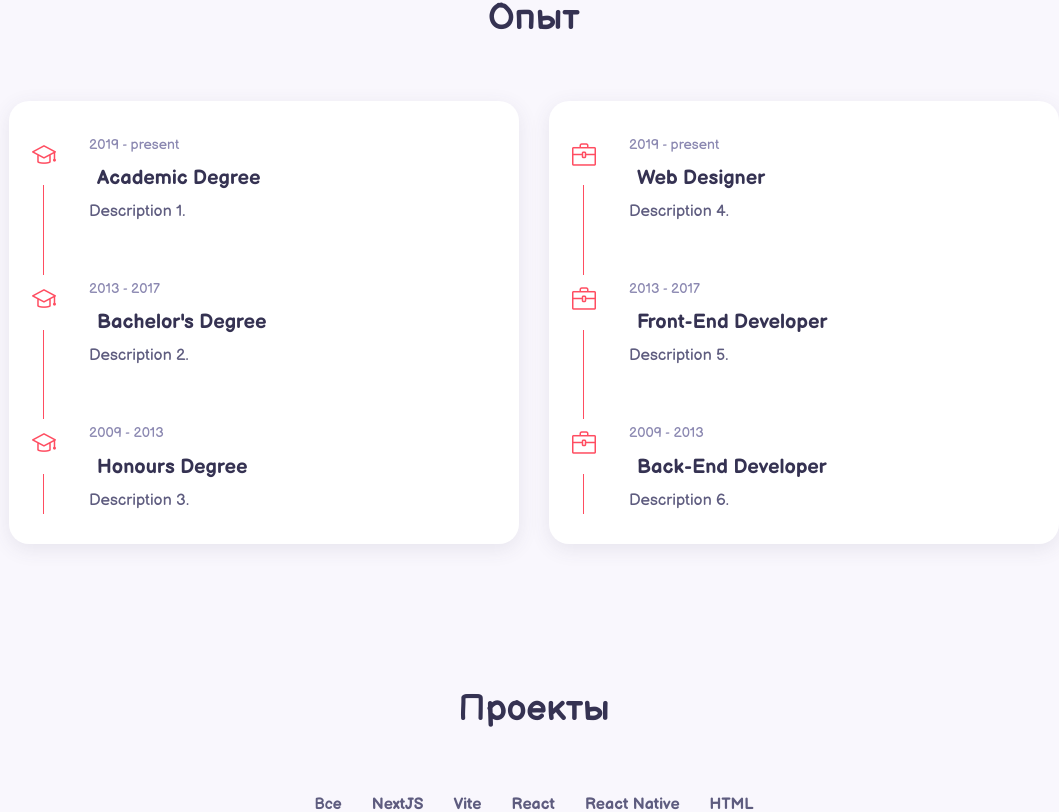
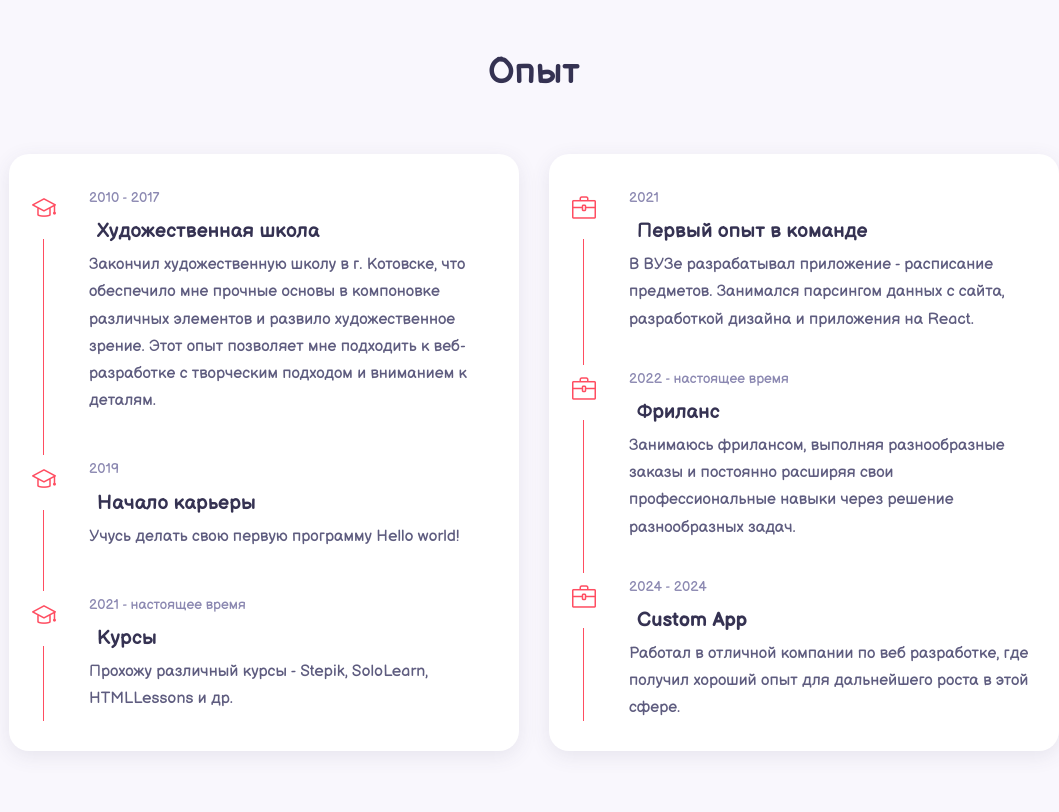
Before and after one commit to JmeTruffle/My-Business-Card, a React (Vite) app: page / in a window 1280 px wide. Shown: the part 2050-2862 px from the top of the page, without its empty margins (161-1220 px from the left). Built offline with nearby package versions, Linux system fonts and the light colour scheme.

Commit message:
added information about myself

```diff
--- a/src/app/data/experience.ts
+++ b/src/app/data/experience.ts
@@ -3,48 +3,53 @@ export const experience = [
     id: 1,
     category: 'Education',
     icon: 'icon-graduation',
-    year: '2019 - present',
-    title: 'Academic Degree',
-    description: 'Description 1.',
+    year: '2010 - 2017',
+    title: 'Художественная школа',
+    description:
+      'Закончил художественную школу в г. Котовске, что обеспечило мне прочные основы в компоновке различных элементов и развило художественное зрение. Этот опыт позволяет мне подходить к веб-разработке с творческим подходом и вниманием к деталям.',
   },
   {
     id: 2,
     category: 'Education',
     icon: 'icon-graduation',
-    year: '2013 - 2017',
-    title: "Bachelor's Degree",
-    description: 'Description 2.',
+    year: '2019',
+    title: 'Начало карьеры',
+    description: 'Учусь делать свою первую программу Hello world!',
   },
   {
     id: 3,
     category: 'Education',
     icon: 'icon-graduation',
-    year: '2009 - 2013',
-    title: 'Honours Degree',
-    description: 'Description 3.',
+    year: '2021 - настоящее время',
+    title: 'Курсы',
+    description:
+      'Прохожу различный курсы - Stepik, SoloLearn, HTMLLessons и др.',
   },
   {
     id: 4,
     category: 'Experience',
     icon: 'icon-briefcase',
-    year: '2019 - present',
-    title: 'Web Designer',
-    description: 'Description 4.',
+    year: '2021',
+    title: 'Первый опыт в команде',
+    description:
+      'В ВУЗе разрабатывал приложение - расписание предметов. Занимался парсингом данных с сайта, разработкой дизайна и приложения на React.',
   },
   {
     id: 5,
     category: 'Experience',
     icon: 'icon-briefcase',
-    year: '2013 - 2017',
-    title: 'Front-End Developer',
-    description: 'Description 5.',
+    year: '2022 - настоящее время',
+    title: 'Фриланс',
+    description:
+      'Занимаюсь фрилансом, выполняя разнообразные заказы и постоянно расширяя свои профессиональные навыки через решение разнообразных задач.',
   },
   {
     id: 6,
     category: 'Experience',
     icon: 'icon-briefcase',
-    year: '2009 - 2013',
-    title: 'Back-End Developer',
-    description: 'Description 6.',
+    year: '2024 - 2024',
+    title: 'Custom App',
+    description:
+      'Работал в отличной компании по веб разработке, где получил хороший опыт для дальнейшего роста в этой сфере.',
   },
 ]
--- a/src/app/data/services.ts
+++ b/src/app/data/services.ts
@@ -3,18 +3,19 @@ export const services = [
     id: 1,
     image: '/icons/services/development.svg',
     title: 'Веб разработка',
-    description: 'Description "Веб разработка".',
+    description:
+      'React, JavaScript, Python, C#, HTML, React Native, NodeJS, NextJS, Vite, CSS, SCSS.',
   },
   {
     id: 2,
     image: '/icons/services/optimization.svg',
     title: 'Оптимизация сайтов',
-    description: 'Description "Оптимизация сайтов".',
+    description: 'VS Code, WebStorm, Figma, Adobe Photoshop.',
   },
   {
     id: 3,
     image: '/icons/services/design.svg',
     title: 'UI/UX дизайн',
-    description: 'Description "UI/UX дизайн".',
+    description: 'Figma, Adobe Photoshop.',
   },
 ]
--- a/src/features/Home/components/Contacts/Contacts.tsx
+++ b/src/features/Home/components/Contacts/Contacts.tsx
@@ -9,9 +9,11 @@ export const Contacts: FC = () => {
       <h2 className={styles.title}>Контакты</h2>
       <div className={styles.container}>
         <div className={styles.info}>
-          <h3 className={styles.contactTitle}>Давайте поговорим обо всем!</h3>
+          <h3 className={styles.contactTitle}>Открыт к предложениям 👋</h3>
           <p className={styles.contactDetails}>
-            Не нравятся формы? Вышли мне электронное письмо. 👋
+            Буду рад рассмотреть любые интересные проекты и обсудить, как я могу
+            внести свой вклад. Не стесняйтесь связаться со мной для обсуждения
+            возможных вариантов сотрудничества или предложений.
           </p>
         </div>
         <form action='' className={styles.form}>
--- a/src/shared/components/Experience/Card/Card.module.scss
+++ b/src/shared/components/Experience/Card/Card.module.scss
@@ -1,7 +1,7 @@
 .item {
   position: relative;
   padding-left: 3.125rem;
-  padding-bottom: 3.125rem;
+  padding-bottom: 2rem;
 
   &:last-child {
     padding-bottom: 0;
```
